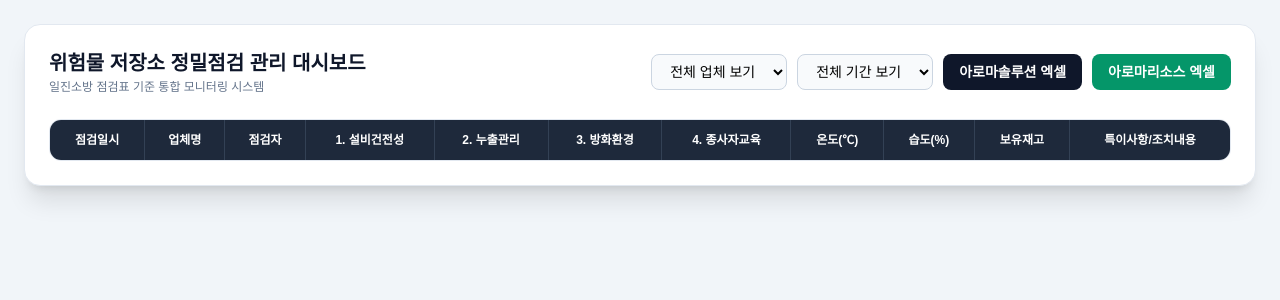
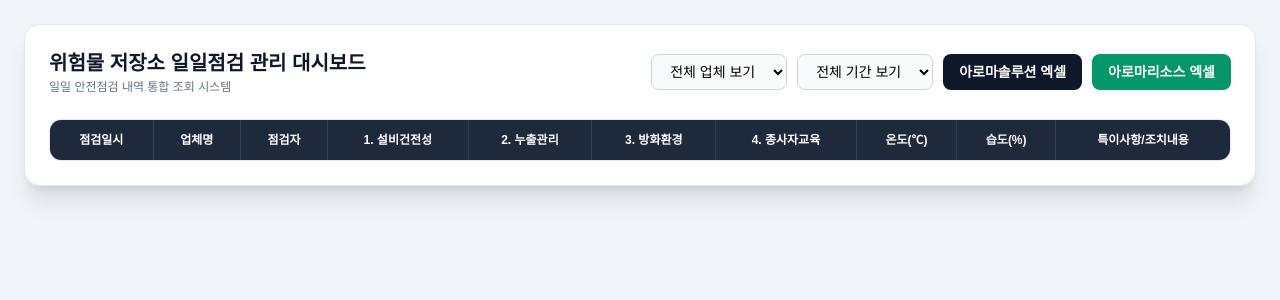
Before and after one commit to wjsdydxo94-a11y/hazardous-check, a Flask app: page /admin in a window 1280 px wide. Shown: the top 300 px of the page. Run offline with Flask 3, Linux system fonts and the light colour scheme; lists and menus that the app fills with data are empty; some libraries are stand-ins or nearby versions; some web fonts are replaced.

Commit message:
Update admin.html

```diff
--- a/templates/admin.html
+++ b/templates/admin.html
@@ -3,7 +3,7 @@
 <head>
     <meta charset="UTF-8">
     <meta name="viewport" content="width=device-width, initial-scale=1.0">
-    <title>위험물 정밀점검 관리 대시보드</title>
+    <title>위험물 일일점검 관리 대시보드</title>
     <script src="https://cdn.tailwindcss.com"></script>
     <link href="https://fonts.googleapis.com/css2?family=Pretendard:wght@400;500;600;700&display=swap" rel="stylesheet">
     <style> body { font-family: 'Pretendard', sans-serif; } </style>
@@ -13,8 +13,8 @@
 
         <div class="flex flex-wrap justify-between items-center mb-6 gap-4">
             <div>
-                <h1 class="text-xl font-bold text-slate-900">위험물 저장소 정밀점검 관리 대시보드</h1>
-                <p class="text-xs text-slate-500 mt-0.5">일진소방 점검표 기준 통합 모니터링 시스템</p>
+                <h1 class="text-xl font-bold text-slate-900">위험물 저장소 일일점검 관리 대시보드</h1>
+                <p class="text-xs text-slate-500 mt-0.5">일일 안전점검 내역 통합 조회 시스템</p>
             </div>
             <div class="flex flex-wrap gap-2.5 items-center">
                 <select id="companySelect" onchange="filterTable()" class="px-3.5 py-2 bg-slate-50 border border-slate-300 rounded-lg text-sm font-medium outline-none">
@@ -43,7 +43,6 @@
                         <th class="py-3 px-3 border-r border-slate-700">4. 종사자교육</th>
                         <th class="py-3 px-3 border-r border-slate-700">온도(℃)</th>
                         <th class="py-3 px-3 border-r border-slate-700">습도(%)</th>
-                        <th class="py-3 px-3 border-r border-slate-700">보유재고</th>
                         <th class="py-3 px-3">특이사항/조치내용</th>
                     </tr>
                 </thead>
@@ -96,7 +95,6 @@
 
                         <td class="py-3 px-3 text-slate-600">{{ row.get('온도', '') }}</td>
                         <td class="py-3 px-3 text-slate-600">{{ row.get('습도', '') }}</td>
-                        <td class="py-3 px-3 font-semibold text-blue-600">{{ row.get('재고량', '-') }}</td>
 
                         {% set note = row.get('특이사항', '') %}
                         <td class="py-3 px-3 text-left text-slate-700">
```
